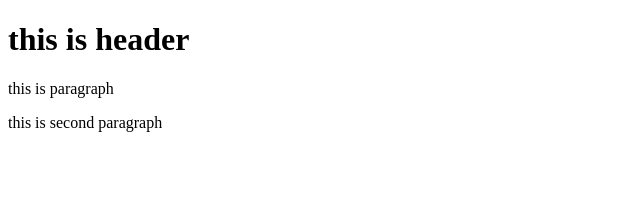
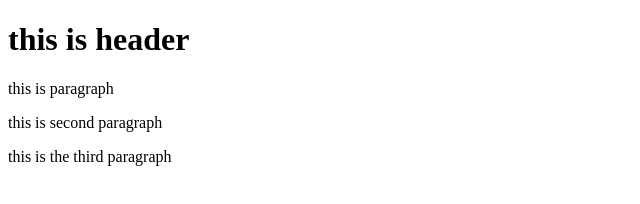
Before and after one commit to WoongjaeJang/git-test, a website: page index.html in a window 1280 px wide. Shown: the whole page, without its empty margins (0-640 px from the left). Drawn offline with Linux system fonts and the light colour scheme.

Commit message:
fourth commit

```diff
--- a/index.html
+++ b/index.html
@@ -8,5 +8,7 @@
     <h1>this is header</h1>
     <p>this is paragraph</p>
     <p>this is second paragraph</p>
+    <p>this is the third paragraph</p>
+
   </body>
 </html>
```
Also changed, not shown: package.json (added, +24 -0 lines), 3 other files.
